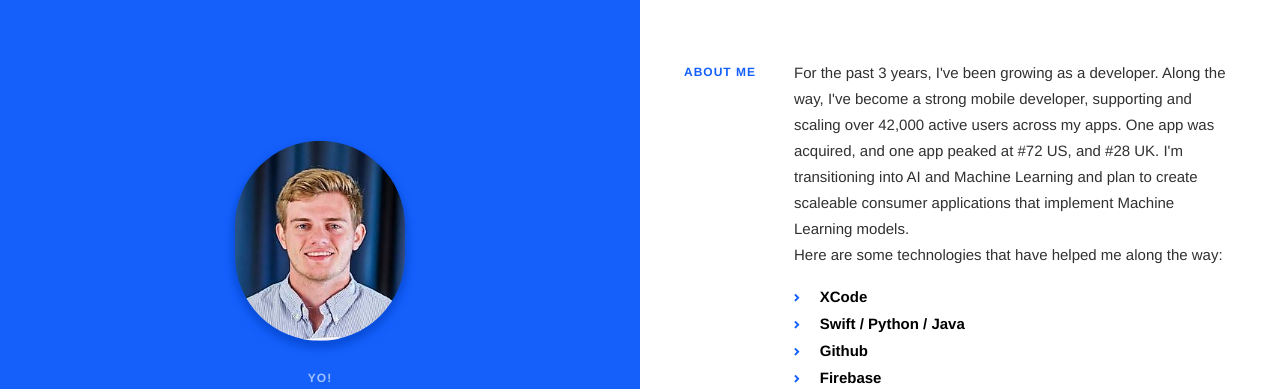
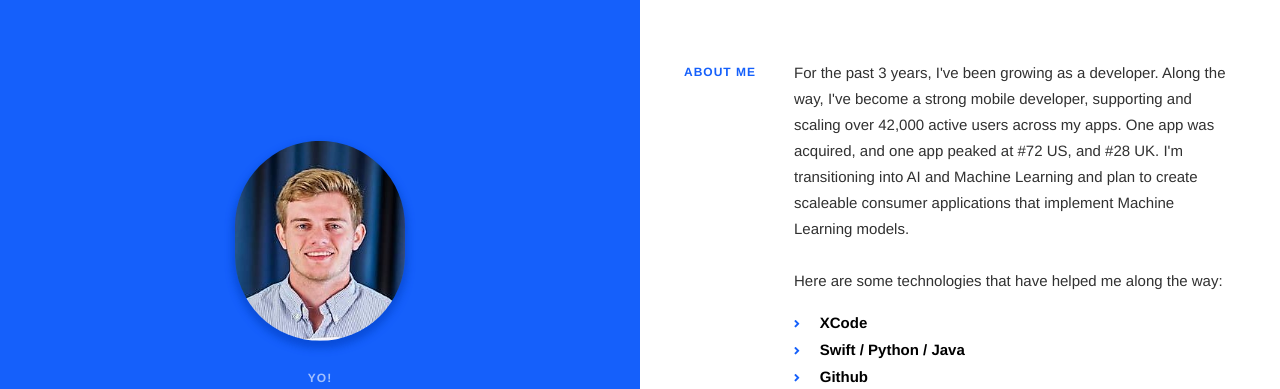
Before and after one commit to jdleo/jdleo.github.io, a plain HTML site: page index.html in a window 1280 px wide. Shown: the top 389 px of the page. Drawn offline with Linux system fonts and the light colour scheme; a script that the page names is missing; a web font is replaced by a local one.

Commit message:
small changes

```diff
--- a/index.html
+++ b/index.html
@@ -51,7 +51,7 @@
 
 				<div class="main__tag">About Me</div>
 				<p class="main__copy">
-					For the past 3 years, I've been growing as a developer. Along the way, I've become a strong mobile developer, supporting and scaling over 42,000 active users across my apps. One app was acquired, and one app peaked at #72 US, and #28 UK. I'm transitioning into AI and Machine Learning and plan to create scaleable consumer applications that implement Machine Learning models. <br> Here are some technologies that have helped me along the way:
+					For the past 3 years, I've been growing as a developer. Along the way, I've become a strong mobile developer, supporting and scaling over 42,000 active users across my apps. One app was acquired, and one app peaked at #72 US, and #28 UK. I'm transitioning into AI and Machine Learning and plan to create scaleable consumer applications that implement Machine Learning models. <br><br> Here are some technologies that have helped me along the way:
 				</p>
 
 				<ul class="main__list">
```
